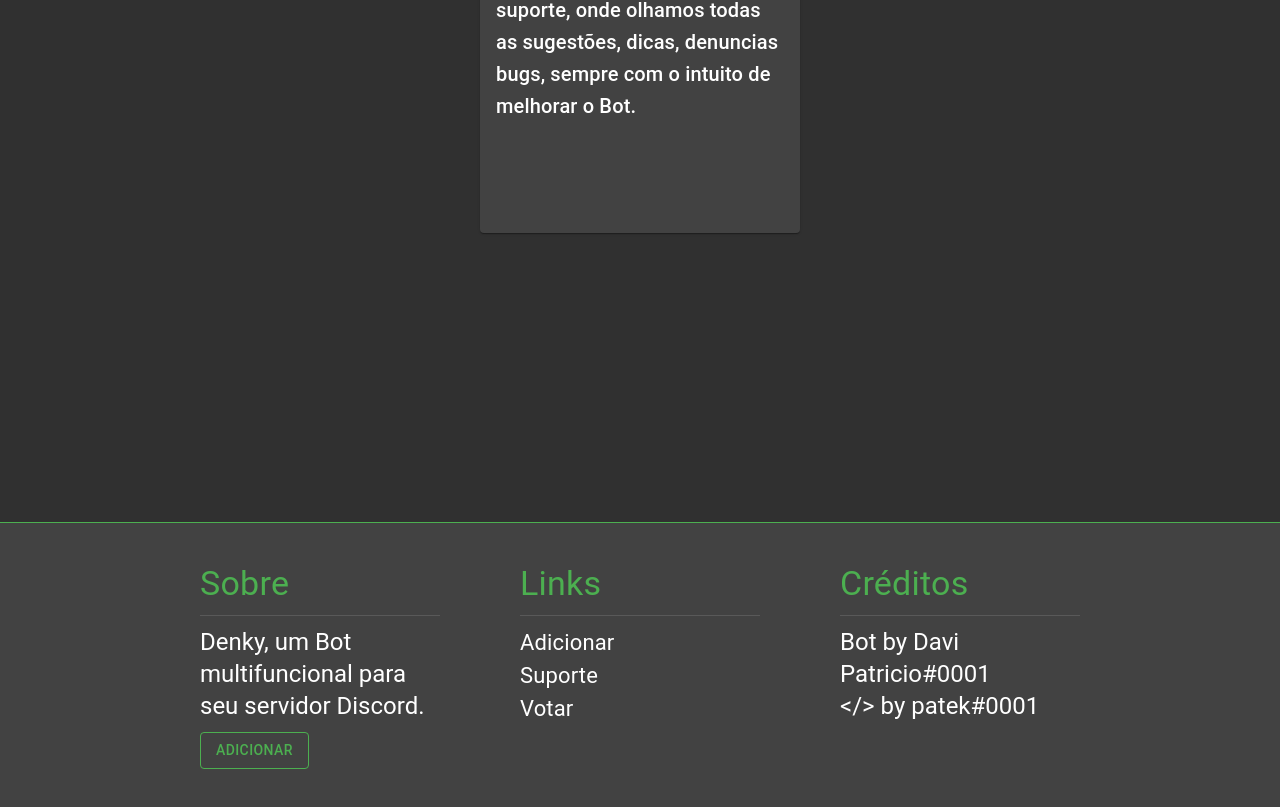
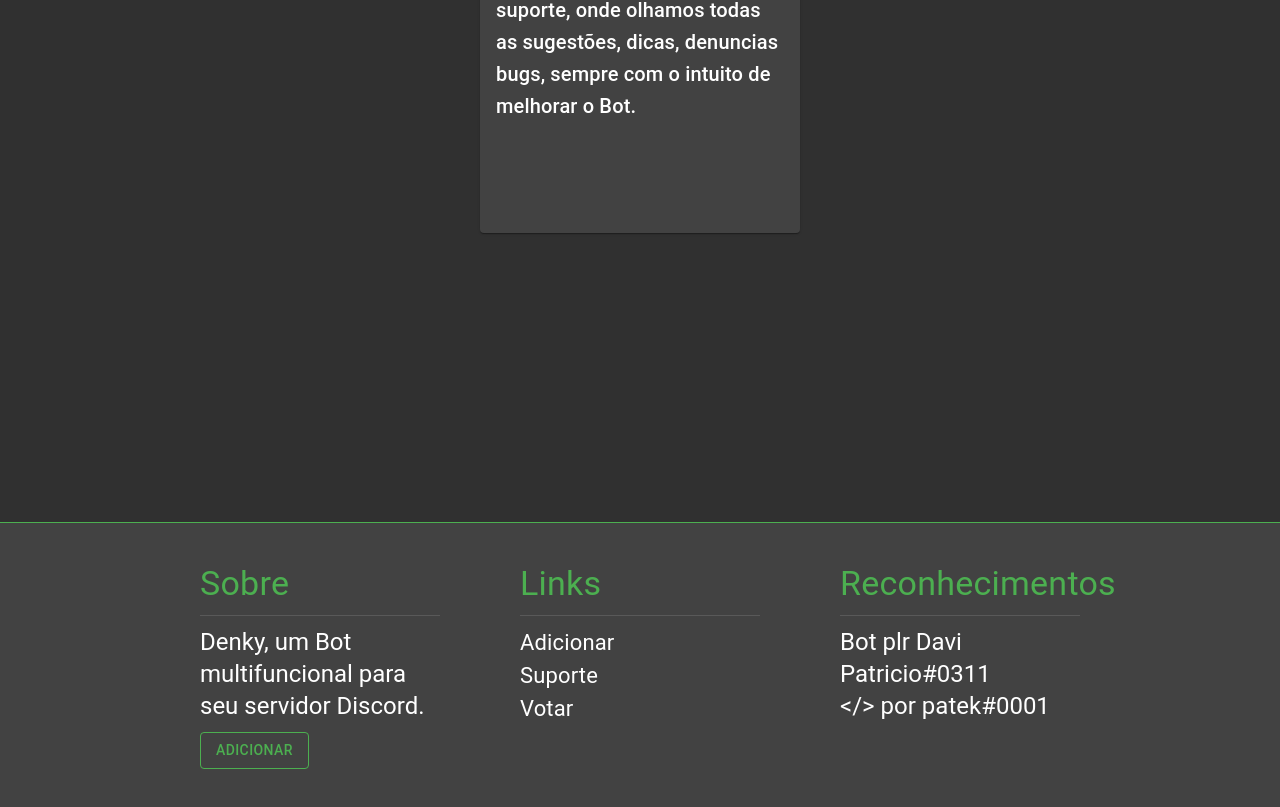
Before and after one commit to davipatricio/Denky-Website, a React (Create React App) app: page / in a window 1280 px wide. Shown: the part 2481-3288 px from the top of the page. Built offline with nearby package versions, Linux system fonts and the light colour scheme; the HTML template or start-up script is replaced by a standard one.

Commit message:
Update Footer.js

```diff
--- a/src/components/Footer.js
+++ b/src/components/Footer.js
@@ -96,12 +96,12 @@
         </Grid>
         <Grid item sm={12} lg={3} className={classes.grid}>
           <Typography variant="h4" className={classes.title}>
-              Créditos
+              Reconhecimentos
           </Typography>
           <Divider />
           <Typography variant="h5" className={classes.subtitle}>
-            Bot by Davi Patricio#0001 <br />
-            &lt;/&gt; by patek#0001
+            Bot plr Davi Patricio#0311 <br />
+            &lt;/&gt; por patek#0001
           </Typography>
         </Grid>
       </Grid>
```
